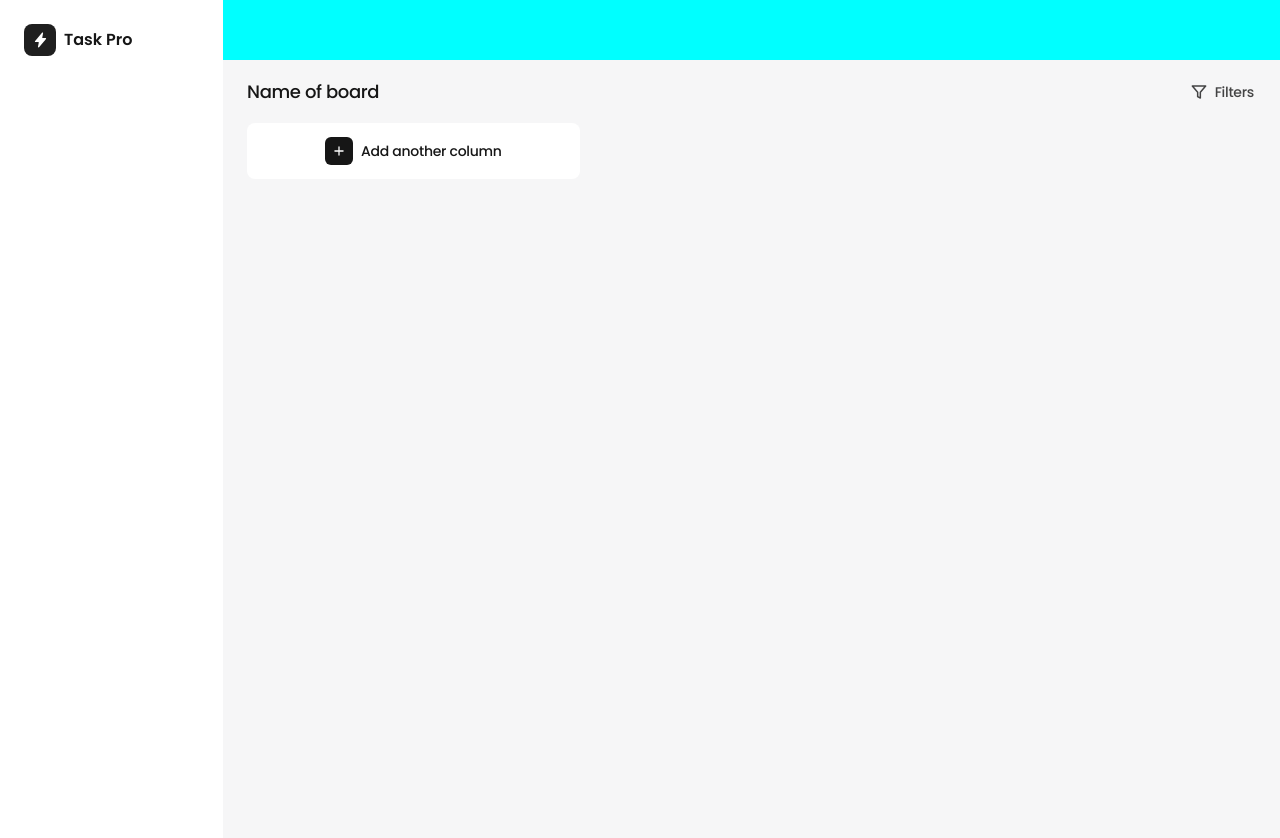
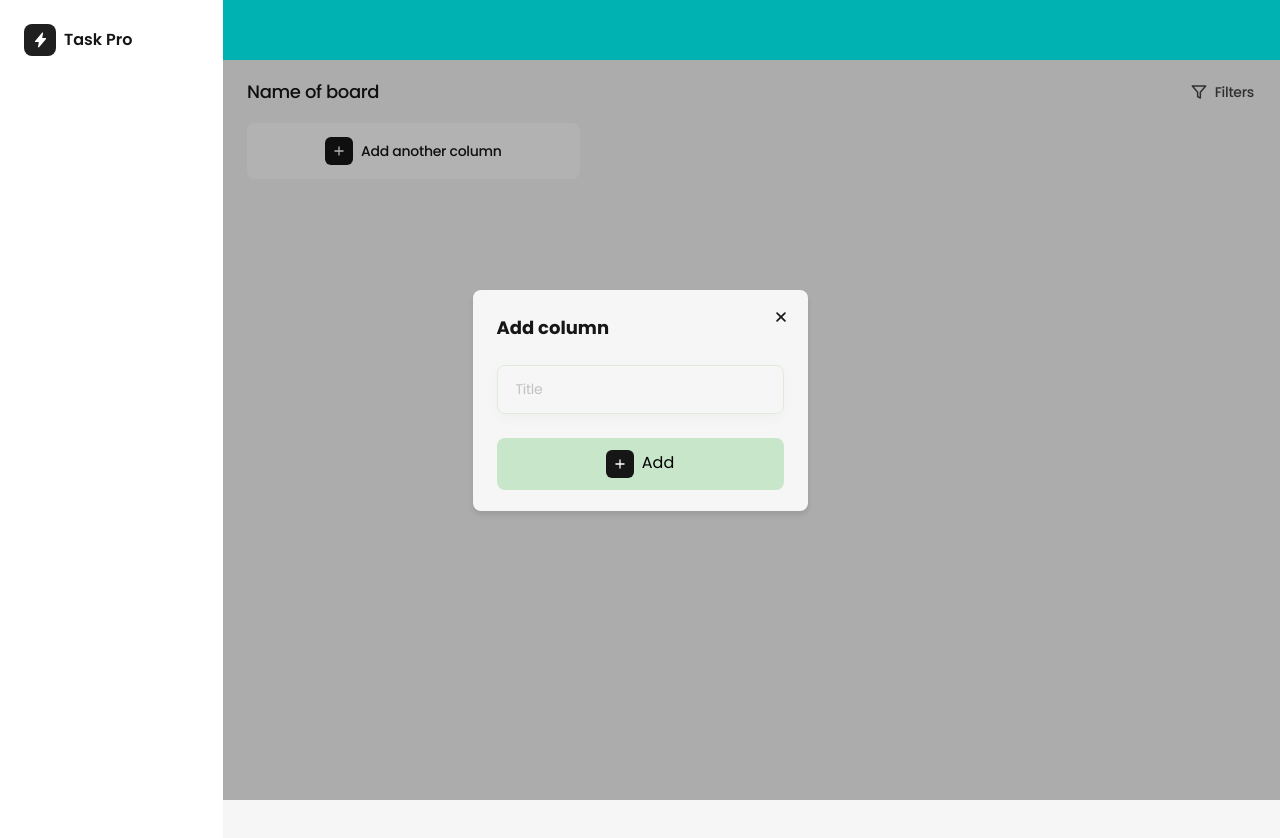
Before and after one commit to Vlad22523/WildCoders-project2, a React (Vite) app: page /home in a window 1280 px wide. Both pictures are taken after a click on the button "Add another column". Shown: the top 838 px of the page. Built offline with nearby package versions, Linux system fonts and the light colour scheme.

Commit message:
Add column modal

```diff
--- a/package.json
+++ b/package.json
@@ -11,13 +11,16 @@
   },
   "dependencies": {
     "@reduxjs/toolkit": "^2.3.0",
+    "axios": "^1.7.7",
     "formik": "^2.4.6",
     "modern-normalize": "^3.0.1",
     "react": "^18.3.1",
     "react-dom": "^18.3.1",
     "react-icons": "^5.3.0",
     "react-redux": "^9.1.2",
-    "react-router-dom": "^6.27.0"
+    "react-router-dom": "^6.27.0",
+    "styled-components": "^6.1.13",
+    "yup": "^1.4.0"
   },
   "devDependencies": {
     "@eslint/js": "^9.13.0",
--- /dev/null
+++ b/src/components/ColumnModal/AddcolumnModal/AddColumnModal.jsx
@@ -0,0 +1,48 @@
+import { useState } from 'react';
+import s from '../AddcolumnModal/ColModal.module.css';
+import SvgIcon from "../../../hooks/SvgIcon.jsx";
+import { IoClose } from "react-icons/io5";
+
+const AddColumnModal = ({ isOpen, onClose }) => {
+  const [title, setTitle] = useState('');
+
+  const handleAdd = () => {
+    // Add column logic here
+    console.log('Column added:', title);
+    setTitle('');
+    onClose();
+  };
+
+  if (!isOpen) return null;
+
+  return (
+    <div className={s.overlay}>
+      <div className={s.content}>
+        <div className={s.header}>
+          <h2 className={s.text}>Add column</h2>
+        </div>
+        <button className={s.buttonClose} onClick={onClose}><IoClose className={s.svg}/></button>
+        <input
+          type="text"
+          placeholder="Title"
+          value={title}
+          onChange={(e) => setTitle(e.target.value)}
+          className={s.field}
+        />
+        <button className={s.button} onClick={handleAdd}>
+          <div className={s.svgWrapper}>
+            <SvgIcon
+              name="icon-plus"
+              width="14"
+              height="14"
+              className={s.icon}
+            />
+          </div>
+          Add
+        </button>
+      </div>
+    </div>
+  );
+};
+
+export default AddColumnModal;
--- /dev/null
+++ b/src/components/ColumnModal/AddcolumnModal/ColModal.module.css
@@ -0,0 +1,99 @@
+.overlay {
+  position: fixed;
+  top: 0;
+  left: 0;
+  right: 0;
+  bottom: 0;
+  background: rgba(0, 0, 0, 0.3);
+  display: flex;
+  align-items: center;
+  justify-content: center;
+}
+
+.content {
+  background-color: rgb(var(--background-mainboard));
+  padding: 24px;
+  border-radius: 8px;
+  width: 335px;
+  height: 221px;
+  max-width: 90%;
+  box-shadow: 0 4px 6px rgba(0, 0, 0, 0.1);
+  position: relative;
+  border: 1px, ;
+}
+
+.header {
+  left: 24px;
+  top: 24px;
+  width: auto;
+  height: 27px;
+}
+
+.text {
+  color: rgb(var(--text-color-mainboard));
+  font-family: Poppins, medium;
+  font-size: 18px;
+  margin: 0;
+}
+
+.buttonClose {
+  background-color: transparent;
+  right: 18px;
+  top: 18px;
+  position: absolute;
+  color: rgb(var(--text-color-mainboard));
+  border: none;
+  padding: 0;
+}
+
+.svg {
+  font-size: 18px;
+  stroke: rgb(var(--button-color-mainboard));
+}
+
+.field {
+  width: 100%;
+  height: 49px;
+  padding: 14px 18px;
+  font-size: 14px;
+  font-family: Poppins, regular;
+  letter-spacing: -0.28px;
+  background-color: rgb(var(--background-mainboard));
+  border: 1px solid rgb(190, 219, 176);
+  box-shadow: rgba(22, 22, 22, 0.08) 0px 4px 16px;
+  outline: none;
+  border-radius: 8px;
+  color: rgba(192, 192, 192, 0.597);
+  transition: 250ms;
+  opacity: 0.4;
+  margin-top: 24px;
+}
+
+.button {
+  display: flex;
+  align-items: center;
+  justify-content: center;
+  width: 100%;
+  background-color: #c8e6c9;
+  color: black;
+  border: none;
+  border-radius: 8px;
+  padding: 12px 0;
+  font-size: 16px;
+  margin-top: 24px;
+}
+
+.svgWrapper{
+  width: 28px;
+   height: 28px;
+   background-color: rgb(var(--text-color-mainboard));
+   border-radius: 6px;
+   display: flex;
+   align-items: center;
+   justify-content: center;
+   margin-right: 8px;
+ }
+
+.icon{
+  stroke: rgb(var(--button-color-mainboard));
+}
--- a/src/components/ScreensPage/ScreensPage.jsx
+++ b/src/components/ScreensPage/ScreensPage.jsx
@@ -1,21 +1,26 @@
 import HeaderDashboard from "../HeaderDashboard/HeaderDashboard.jsx";
 import SvgIcon from "../../hooks/SvgIcon.jsx";
 import s from "./ScreensPage.module.css";
+import AddColumnModal from "../ColumnModal/AddcolumnModal/addColumnModal.jsx";
+import { useState } from 'react';
 
 const ScreensPage = () => {
   const isBoardCreated = true;
-  // const isColumnCreated = false;
+  const [isModalOpen, setModalOpen] = useState(false);
+
+  const openModal = () => setModalOpen(true);
+  const closeModal = () => setModalOpen(false);
 
   return (
     <main className={s.main}>
       <HeaderDashboard />
-      <div
+      <div id='root'
         className={`${s.mainWrapper} ${
           isBoardCreated ? s.boardCreated : s.noBoard
         }`}
       >
         {isBoardCreated ? (
-          <button className={s.button} type="button">
+          <button className={s.button} onClick={openModal} type="button">
             <div className={s.svgWrapper}>
               <SvgIcon
                 name="icon-plus"
@@ -35,6 +40,7 @@ const ScreensPage = () => {
             collaboration among team members.
           </p>
         )}
+        <AddColumnModal isOpen={isModalOpen} onClose={closeModal} />
       </div>
     </main>
   );
```
Also changed, not shown: 1 other file (tests, documents, lock files or other folders).
